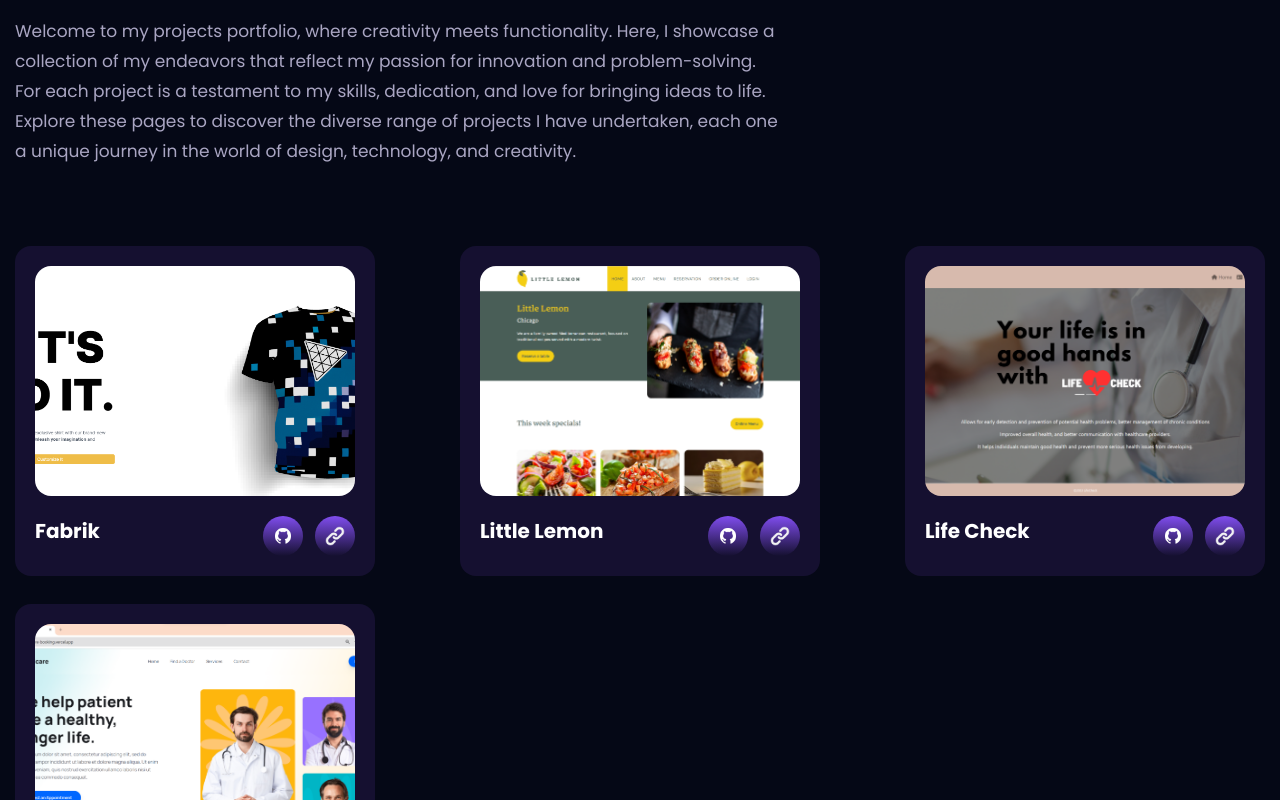
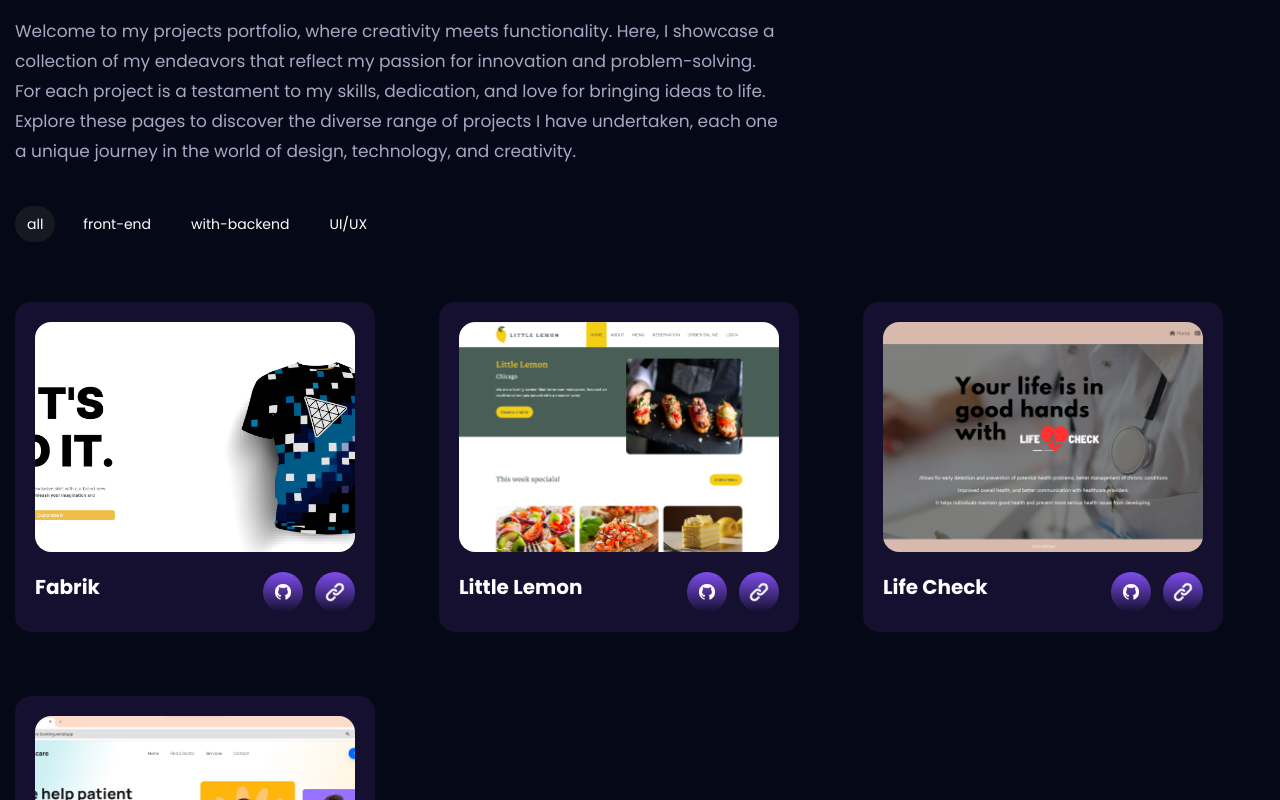
Before and after one commit to Jennovator/Jenyll-Portfolio, a React (Vite) app: page / in a window 1280 px wide. Shown: the part 2000-2800 px from the top of the page. Built offline with nearby package versions, Linux system fonts and the light colour scheme.

Commit message:
#Update: added tabs and styles

```diff
--- a/src/components/Projects.jsx
+++ b/src/components/Projects.jsx
@@ -1,4 +1,4 @@
-import React from 'react';
+import React, {useState} from 'react';
 import { Tilt } from 'react-tilt';
 import { motion } from 'framer-motion';
 import { styles } from '../styles';
@@ -89,6 +89,21 @@ const ProjectCard = ({ index, name, description, tags, image, source_code_link,
 }
 
 const Projects = () => {
+
+  const [activeTab, setActiveTab] = useState('all');
+
+  const filterProjects = (category) => {
+    if (category === 'all') {
+      return projects;
+    } else {
+      return projects.filter(project => project.category.includes(category));
+    }
+  };
+
+  const filteredProjects = filterProjects(activeTab);
+
+  const tabs = ['all', 'front-end', 'with-backend', 'UI/UX'];
+
   return (
     <div id='project' className='flex items-center'>
       <div className='container mx-auto max-w-7xl'>
@@ -119,16 +134,27 @@ const Projects = () => {
             </motion.p>
           </div>
 
-          <div className="mt-20 flex flex-wrap gap-7 items-center justify-between">
+          <div className="mt-10 flex flex-wrap gap-7 items-center justify-between">
+            <div className="flex gap-4 mb-8">
+              {tabs.map((tab) => (
+                <button
+                  key={tab}
+                  className={`text-sm px-3 py-2 rounded-full cursor-pointer ${
+                    activeTab === tab ? 'bg-primary text-white' : 'bg-light-gray'
+                  }`}
+                  onClick={() => setActiveTab(tab)}
+                >
+                  {tab}
+                </button>
+              ))}
+            </div>
 
-            {projects.map((project, index) => (
-              <ProjectCard
-                key={`project-${index}`}
-                index={index}
-                {...project}
-              />
+            <div className={`grid grid-cols-3 gap-16 mb-8`}>
+             {filteredProjects.map((project, index) => (
+
+              <ProjectCard key={`project-${index}`} index={index} {...project} />
             ))}
-
+           </div>
           </div>
         </div>
       </div>
--- a/src/constants/index.js
+++ b/src/constants/index.js
@@ -141,6 +141,7 @@ import { web, backend, designer, fabrik, littleLemon, lifeCheck, medicare, javas
           color: "violet-gradient",
         },
       ],
+      category:['with-backend', 'UI/UX'],
       image: fabrik,
       source_code_link: "https://github.com/Jennovator/Fabrik",
       website_link: "https://fabrikthreejs.com/"
@@ -159,6 +160,7 @@ import { web, backend, designer, fabrik, littleLemon, lifeCheck, medicare, javas
           color: "pink-text-gradient",
         },
       ],
+      category:'front-end',
       image: littleLemon,
       source_code_link: "https://github.com/Jennovator/Little-Lemon-Capstone",
       website_link: "https://little-lemon-jtm.vercel.app/"
@@ -190,6 +192,7 @@ import { web, backend, designer, fabrik, littleLemon, lifeCheck, medicare, javas
         },
 
       ],
+      category:'with-backend',
       image: lifeCheck,
       source_code_link: "https://github.com/Jennovator/Group4COMP308Project",
       website_link: "https://github.com/Jennovator/Group4COMP308Project"
@@ -216,6 +219,7 @@ import { web, backend, designer, fabrik, littleLemon, lifeCheck, medicare, javas
           color: "orange-text-gradient",
         }
       ],
+      category:['front-end', 'UI/UX'],
       image: medicare,
       source_code_link: "https://github.com/Jennovator/Medicare-Booking",
       website_link: "https://medicare-booking.vercel.app/"
```
